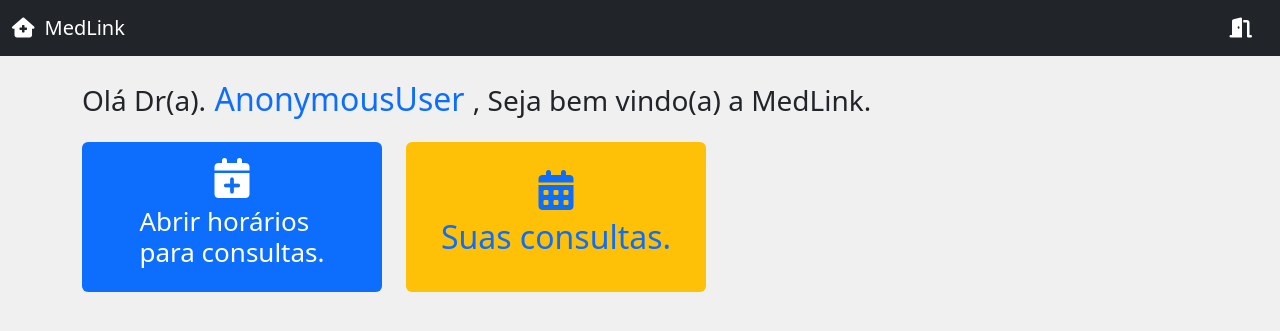
After one commit to TheJoaoVitorio/MedLink, a Django app: page /medico/home/ in a window 1280 px wide. The commit adds this page. Shown: the top 331 px of the page. Run offline with Django 5.2, Linux system fonts and the light colour scheme.

Commit message:
validação se o usuario for medico, ele vai para um path especifico e desenvolvimento do template home dos medicos

```diff
--- a/medico/models.py
+++ b/medico/models.py
@@ -28,3 +28,6 @@ class DadosMedico(models.Model):
 
     user = models.ForeignKey(User, on_delete=models.DO_NOTHING)
     especialidade = models.ForeignKey(Especialidade, on_delete=models.DO_NOTHING)
+
+    def __str__(self):
+        return self.nome
--- /dev/null
+++ b/medico/templates/home-medico.html
@@ -0,0 +1,57 @@
+{% extends 'base.html' %}
+{% load static %}
+
+{% block 'title' %}Olá, Dr(a). {{ request.user }} {% endblock %}
+
+{% block 'head' %}
+    <link rel="stylesheet" href="{% static 'usuarios/css/style.css' %}">
+    <link rel="stylesheet" href="{% static 'medicos/css/cadastro_medicos.css' %}">
+    <link rel="stylesheet" href="{% static 'medicos/css/home_medico.css' %}">
+{% endblock %}
+
+{% block 'body' %}
+
+{%block 'header'%}
+<nav class="navbar navbar-dark bg-dark">
+    <div class="container-fluid">
+        <a href="{% url 'home-medico' %}" class="navbar-brand">
+            <i class="fa-solid fa-house-medical"></i>MedLink
+        </a>
+        <div class="right-navbar d-flex gap-4">
+            <abbr title="Sair">
+                <a class="navbar-brand" href=" {% url 'logout' %} ">
+                    <i class="fa-solid fa-door-open"></i>
+                </a>
+            </abbr>
+        </div>
+    </div>
+</nav>
+{%endblock%}
+<div class="container">
+    <div class="title-home mt-4">
+        <h3>Olá Dr(a).<span class="text-primary fs-2"> {{ request.user}} </span>, Seja bem vindo(a) a MedLink.</h3>
+    </div>
+
+    <div class="section mt-4 d-flex gap-4 ">
+        <a href="  ">
+            <div class="card-abrir-consulta d-flex align-items-center justify-content-center flex-column ">
+                <i class="fa-solid fa-calendar-plus text-white fs-1 mb-2"></i>
+                <h1 class="text-white" >Abrir horários<br>para consultas.</h1>
+            </div>
+        </a>
+
+        <a href="  ">
+            <div class="card-abrir-consulta card-suas-consultas bg-warning d-flex align-items-center justify-content-center flex-column ">
+                <i class="fa-solid fa-calendar-days text-primary fs-1 mb-2 "></i>
+                <h1 class="text-primary fs-2 ">Suas consultas.</h1>
+            </div>
+        </a>
+
+    </div>
+
+
+
+</div>
+
+
+{% endblock %}
--- a/medico/urls.py
+++ b/medico/urls.py
@@ -3,4 +3,5 @@ from . import views
 
 urlpatterns = [
     path('cadastro_medico',views.cadastro_medico , name='cadastro_medico' ),
+    path('home/', views.HomeMedico, name='home-medico'),
 ]
--- a/medico/views.py
+++ b/medico/views.py
@@ -1,10 +1,13 @@
 from django.shortcuts import render,redirect
 from django.contrib import messages
 from django.contrib.messages import constants
+from django.contrib.auth.decorators import login_required
 from .models import Especialidade
 from .models import DadosMedico
+from .models import is_medico
 
 # Create your views here.
+@login_required
 def cadastro_medico(request):
 
     DMedicos = DadosMedico.objects.filter(user = request.user)
@@ -49,3 +52,7 @@ def cadastro_medico(request):
         dados_medico.save()
         messages.add_message(request,constants.SUCCESS ,"Cadastro Médico realizado com sucesso!")
         return redirect('/medicos/abrir-horario') #ERRO
+
+
+def HomeMedico(request):
+    return render (request,'home-medico.html',)
--- a/pacientes/templates/home_paciente.html
+++ b/pacientes/templates/home_paciente.html
@@ -69,8 +69,8 @@
                         </div>
                     </div>
                         <p class="mt-3">
-
                             <i class="fa-solid fa-map-location-dot text-primary"></i>
+                            {{ medico.bairro }}, {{ medico.rua }} , {{ medico.numero }}
                         </p>
                         <p class="mt-3">
 
--- /dev/null
+++ b/templates/static/medicos/css/home_medico.css
@@ -0,0 +1,19 @@
+.section a{
+    text-decoration: none;
+}
+
+.card-abrir-consulta{
+    width: 300px;
+    height:150px;
+    padding:10px;
+    border-radius: 6px;
+    background-color: #0d6efd;
+    cursor: pointer;
+}
+.card-abrir-consulta h1{
+    font-size:26px;
+}
+
+.section .card-abrir-consulta:hover{
+    background: #1263dd;
+}
```
Also changed, not shown: templates/base.html (+0 -8 lines), usuarios/views.py (+10 -2 lines), db.sqlite3.
